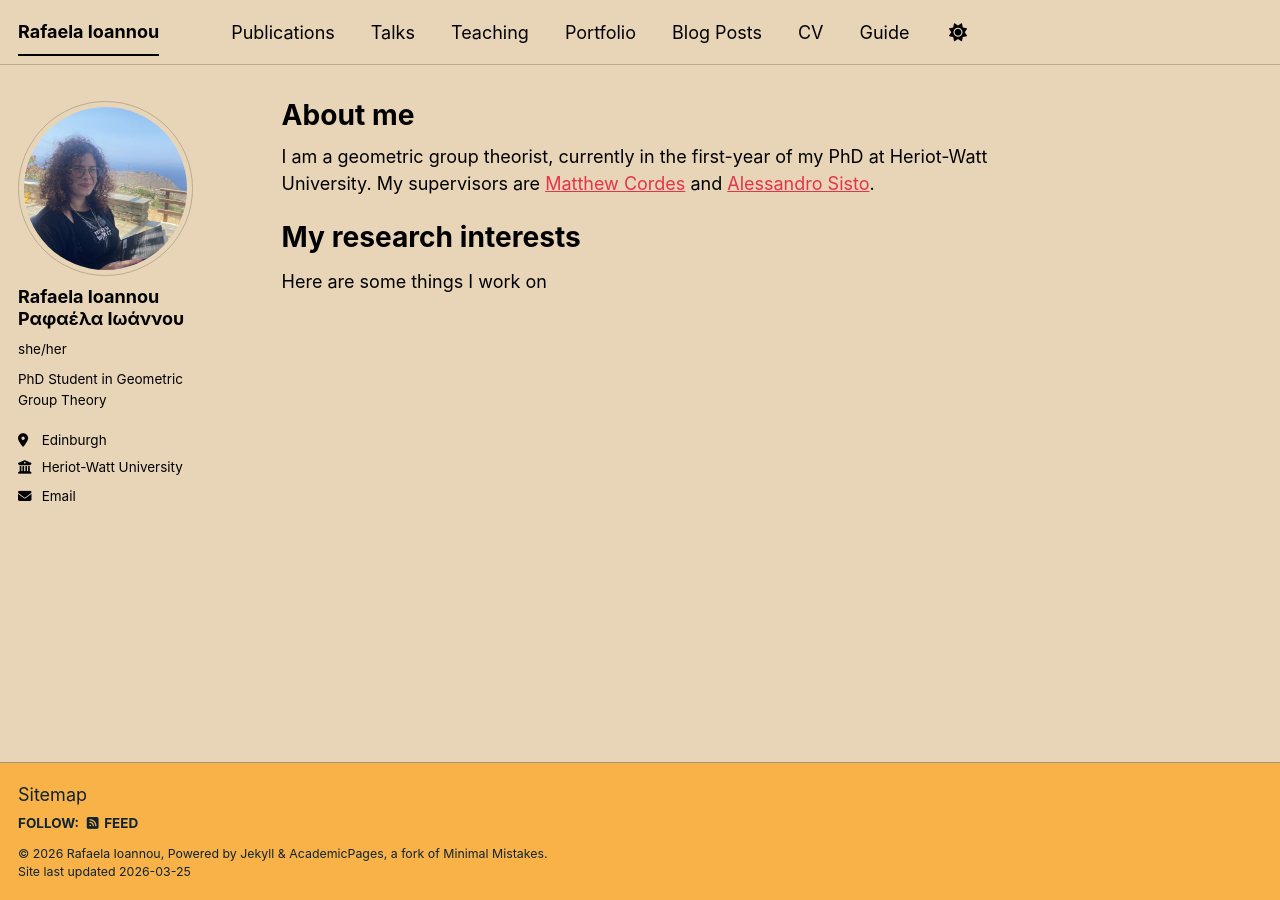
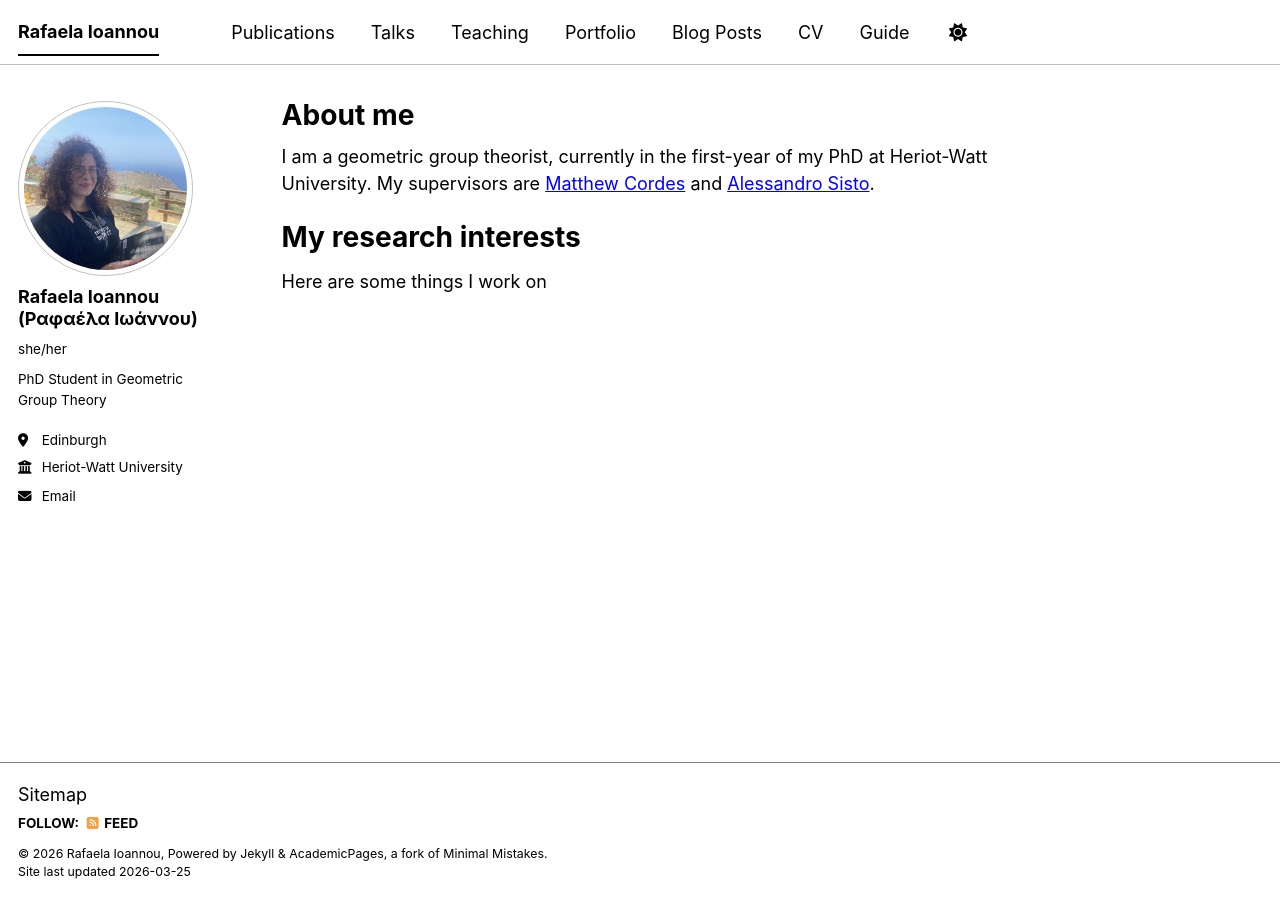
Before and after one commit to rafaela-ioannou/rafaela-ioannou.github.io, a Jekyll site: the page built from _pages/about.md, in a window 1280 px wide. Built offline with Jekyll 4.4.1, drawn with Linux system fonts in a browser that asks for light colours; a script bundle is joined from its source files by our own code; library files that are not in the unit come from our copies.

Commit message:
Changed to contrast
trying out this theme before I commit

```diff
--- a/_config.yml
+++ b/_config.yml
@@ -8,7 +8,7 @@
 
 # Basic Site Settings
 locale                   : "en-GB"
-site_theme               : "sunrise" # The available themes options are "default", "air", "sunrise", "mint", "dirt" and "contrast"
+site_theme               : "contrast" # The available themes options are "default", "air", "sunrise", "mint", "dirt" and "contrast"
 title                    : "Rafaela Ioannou"
 title_separator          : "-"
 name                     : &name "Rafaela Ioannou"
@@ -24,7 +24,7 @@ repository               : "rafaela-ioannou/rafaela-ioannou.github.io"
 author:
   # Biographic information
   avatar           : "profile2.png"
-  name             : "Rafaela Ioannou  Ραφαέλα Ιωάννου" #"Ραφαέλα Ιωάννου"
+  name             : "Rafaela Ioannou (Ραφαέλα Ιωάννου)" #"Ραφαέλα Ιωάννου"
   pronouns         : "she/her"
   bio              : "PhD Student in Geometric Group Theory"
   location         : "Edinburgh"
```
